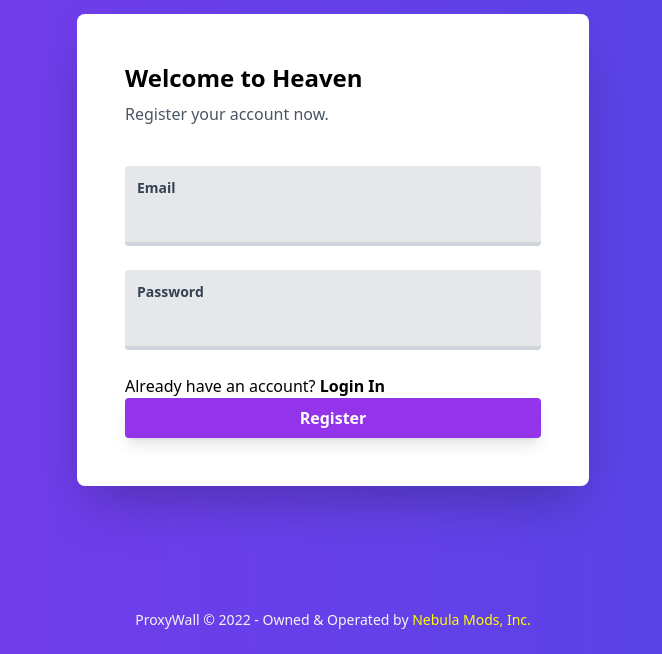
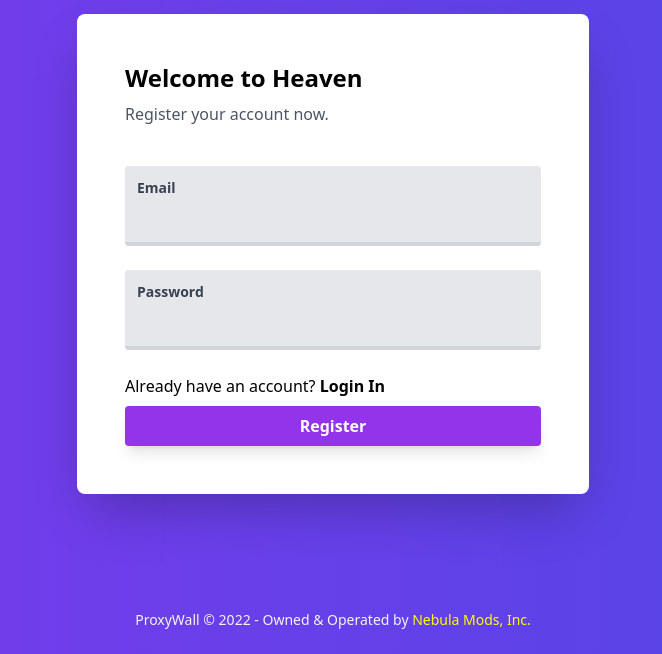
Before and after one commit to NebulaMods/ProxyWall-Frontend, a plain HTML site: page register.html in a window 1280 px wide. Shown: the part 146-800 px from the top of the page, without its empty margins (307-969 px from the left). Drawn offline with nearby package versions, Linux system fonts and the light colour scheme.

Commit message:
-Fixed missing footer tag -Added padding between register button and text on register page

```diff
--- a/register.html
+++ b/register.html
@@ -131,6 +131,7 @@
               Already have an account?
               <a href="./login.html" class="font-bold no-underline">Login In</a>
             </p>
+            <div class="flex justify-end pb-2"></div>
             <button
               class="bg-purple-600 hover:bg-purple-700 text-white font-bold py-2 rounded shadow-lg hover:shadow-xl transition duration-200"
               type="submit"
```
Also changed, not shown: login.html (+2 -0 lines).
